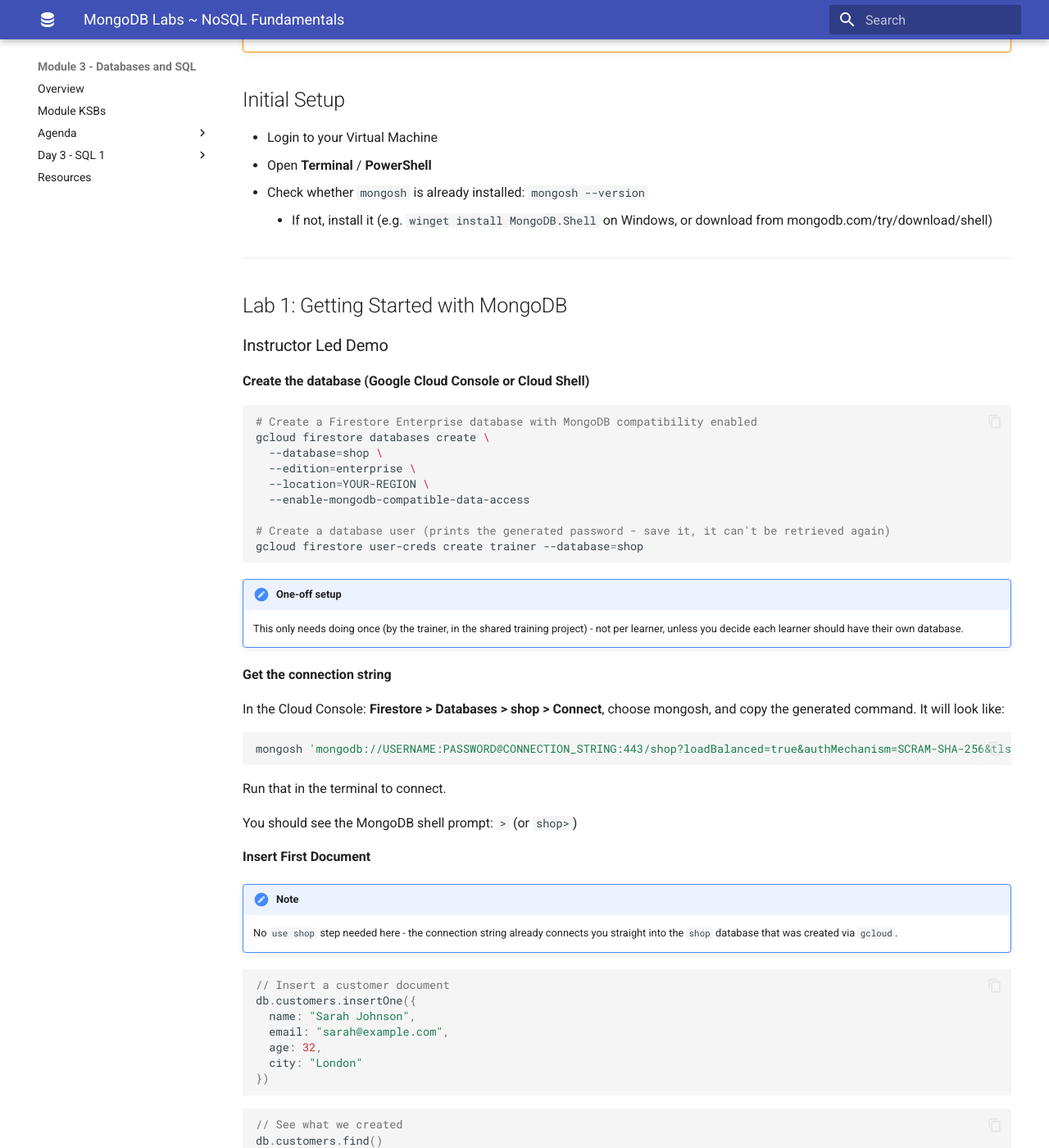
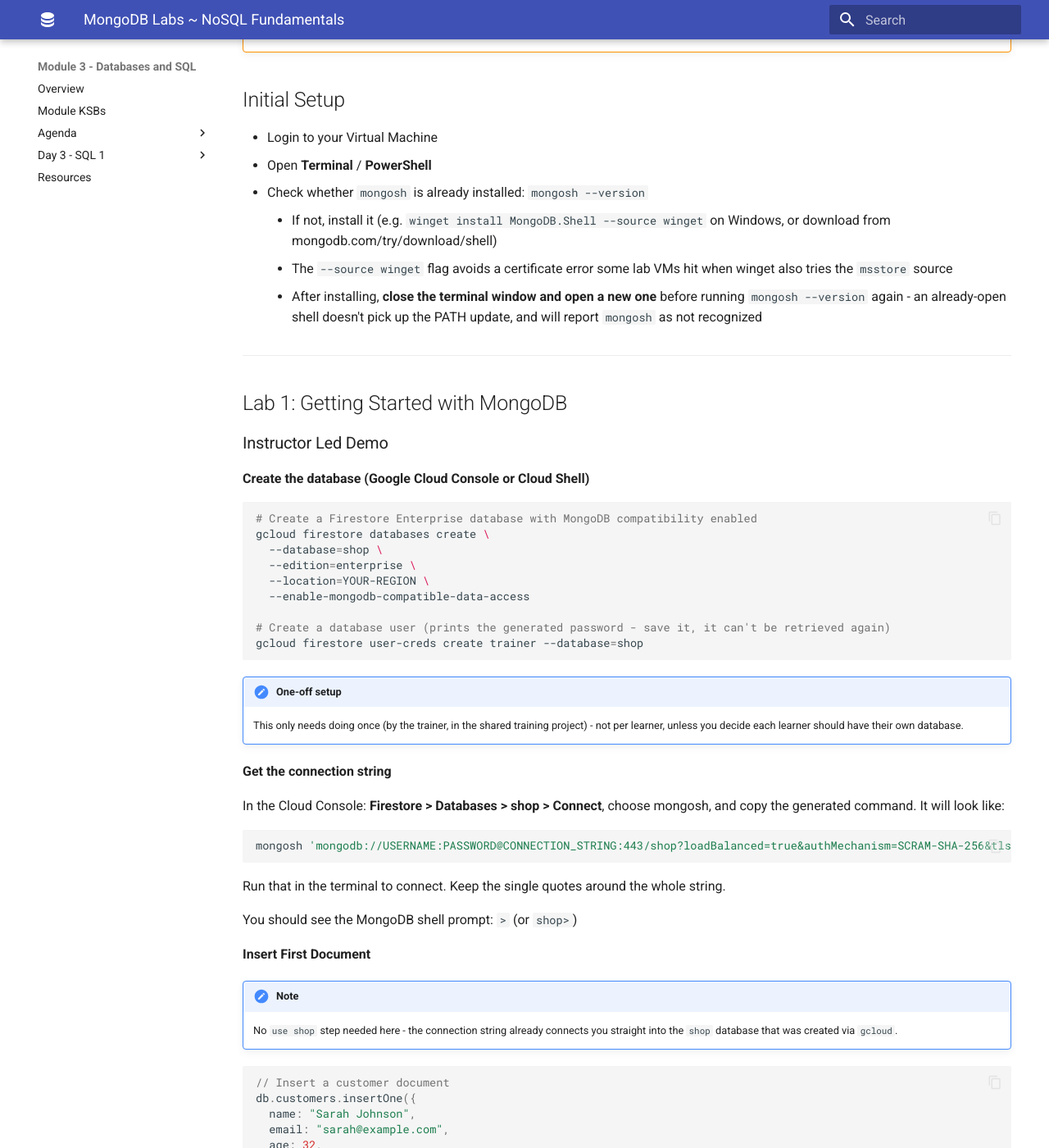
Before and after one commit to qaalabs/DA4M3G, an MkDocs documentation site: the page built from docs/day4/mongo-db.md, in a window 1280 px wide and 1400 px high, scrolled down 337 px. Shown: the whole window at 82% size. Built offline with MkDocs 1.6.1 and Material for MkDocs 9.7.7, drawn with Linux system fonts in a browser that asks for light colours.

Commit message:
Update day 3 & 4

````diff
--- a/docs/day4/mongo-db.md
+++ b/docs/day4/mongo-db.md
@@ -10,7 +10,9 @@ Runs on **Firestore with MongoDB compatibility** - a native Google Cloud databas
 - Login to your Virtual Machine
 - Open **Terminal** / **PowerShell**
 - Check whether `mongosh` is already installed: `mongosh --version`
-    - If not, install it (e.g. `winget install MongoDB.Shell` on Windows, or download from mongodb.com/try/download/shell)
+    - If not, install it (e.g. `winget install MongoDB.Shell --source winget` on Windows, or download from mongodb.com/try/download/shell)
+    - The `--source winget` flag avoids a certificate error some lab VMs hit when winget also tries the `msstore` source
+    - After installing, **close the terminal window and open a new one** before running `mongosh --version` again - an already-open shell doesn't pick up the PATH update, and will report `mongosh` as not recognized
 
 ---
 
@@ -43,7 +45,7 @@ In the Cloud Console: **Firestore > Databases > shop > Connect**, choose mongosh
 mongosh 'mongodb://USERNAME:PASSWORD@CONNECTION_STRING:443/shop?loadBalanced=true&authMechanism=SCRAM-SHA-256&tls=true&retryWrites=false'
 ```
 
-Run that in the terminal to connect.
+Run that in the terminal to connect. Keep the single quotes around the whole string.
 
 You should see the MongoDB shell prompt: `>` (or `shop>`)
 
````
Also changed, not shown: docs/day3/bigquery-explore.md (+7 -4 lines), docs/day3/bigquery-solutions.md (+25 -25 lines), docs/day3/bigquery-tasks-1.md (+4 -2 lines), docs/day3/bigquery-tasks-2.md (+5 -1 lines), docs/day3/bigquery-tasks-3.md (+5 -1 lines), docs/day4/erd-revision.md (added, +35 -0 lines), tutor/DA4M3GD4/erd-revision.md (added, +14 -0 lines), docs/img/thelook-query.png (renamed from docs/thelook-query.png).
